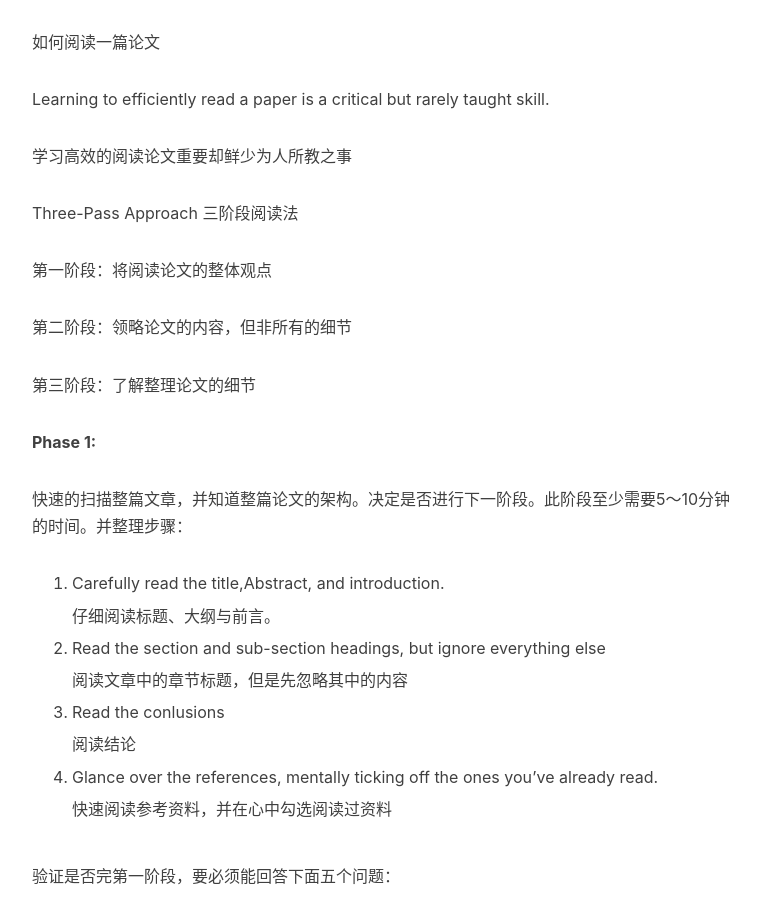
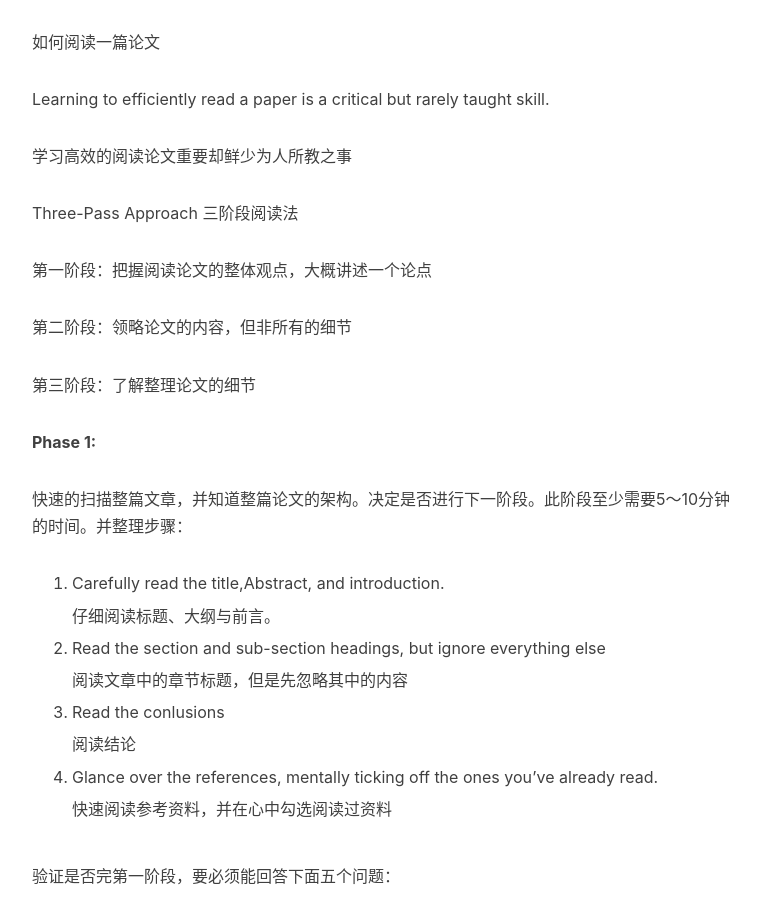
Before and after one commit to ty4z2008/ty4z2008.github.io, a Jekyll site: the page built from _posts/2018-10-18-how-to-reading-a-paper.md, in a window 1280 px wide and 900 px high, scrolled down 478 px. Shown: the whole window, without its empty margins (233-993 px from the left). Built offline with Jekyll 4.4.1, drawn with Linux system fonts in a browser that asks for light colours; nearby versions of some CDN libraries; comment, search, counter and statistics services are not loaded.

Commit message:
Update 2018-10-18-how-to-reading-a-paper.md

```diff
--- a/_posts/2018-10-18-how-to-reading-a-paper.md
+++ b/_posts/2018-10-18-how-to-reading-a-paper.md
@@ -14,7 +14,7 @@ Learning to efficiently read a paper is a critical but rarely taught skill.
 
 Three-Pass Approach 三阶段阅读法
 
-第一阶段：将阅读论文的整体观点
+第一阶段：把握阅读论文的整体观点，大概讲述一个论点
 
 第二阶段：领略论文的内容，但非所有的细节
 
```
